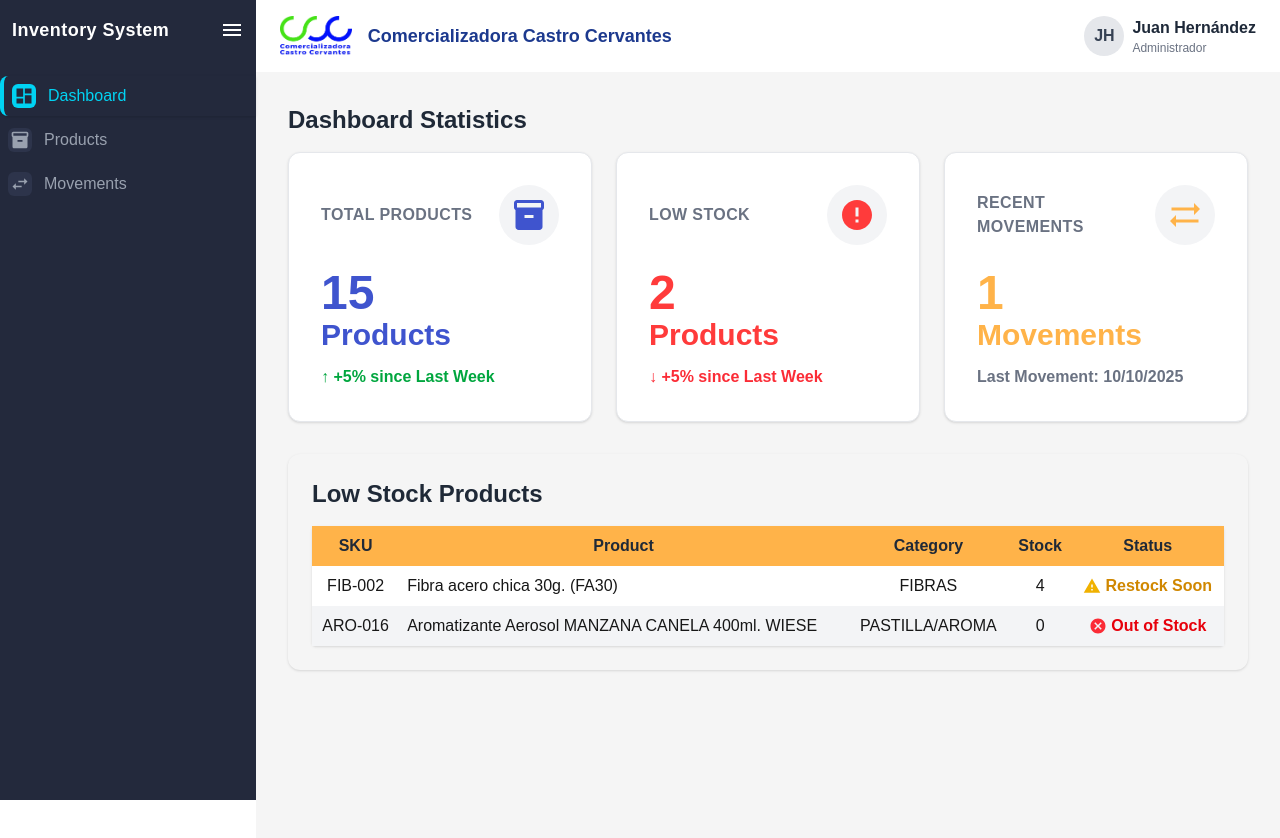
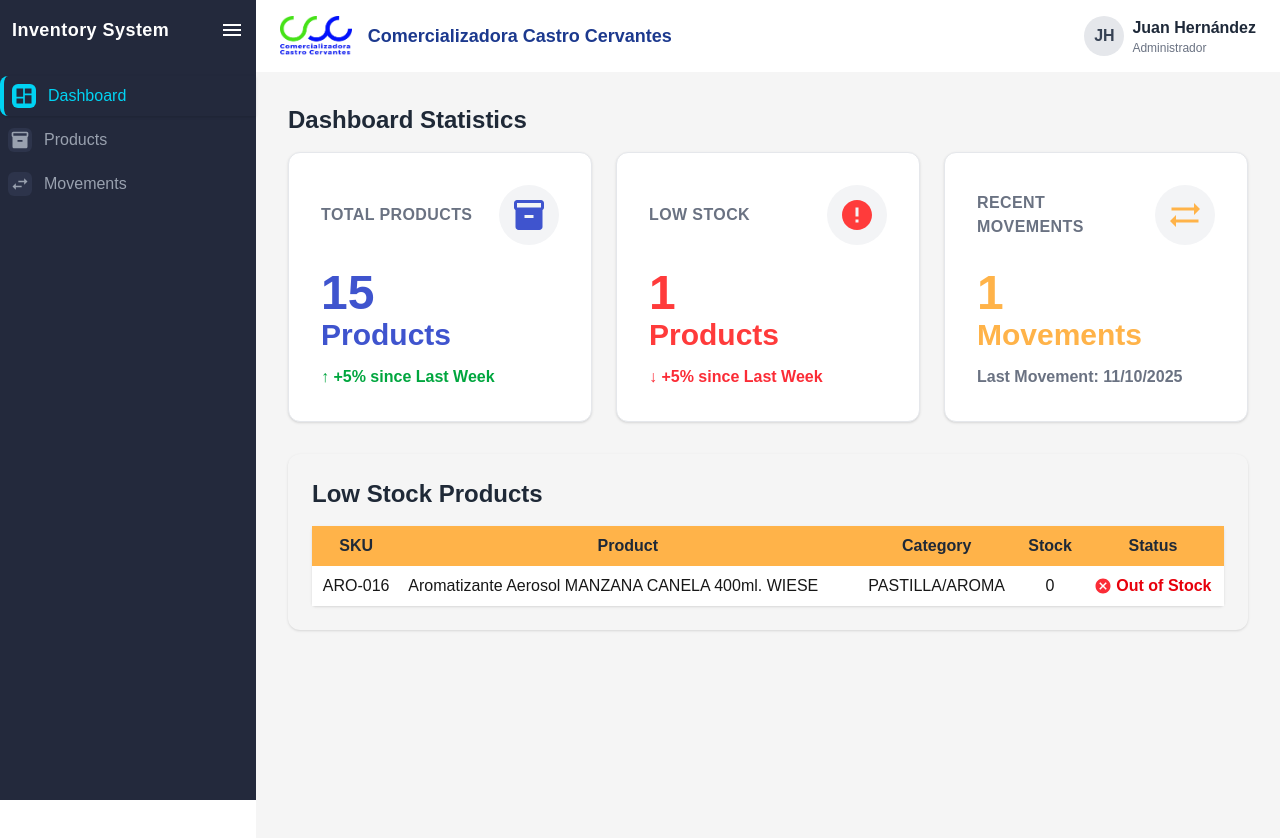
Before and after one commit to Juan-Hernandez-Dev/CCC_Inventory, a Next.js app: page / in a window 1280 px wide. Shown: the top 838 px of the page. Built offline with nearby package versions, Linux system fonts and the light colour scheme.

Commit message:
Actualizacion de dashboard sobre los movimientos

```diff
--- a/data/movements.json
+++ b/data/movements.json
@@ -26,6 +26,15 @@
       "movement": "Stock In",
       "quantity": 100,
       "user": "Victor Castro"
+    },
+    {
+      "id": "mv-004",
+      "date": "2025-10-11T18:18:00Z",
+      "product": "Fibra acero chica 30g. (FA30)",
+      "sku": "FIB-002",
+      "movement": "Stock In",
+      "quantity": 100,
+      "user": "Victor Castro"
     }
   ]
 }
--- a/src/app/page.tsx
+++ b/src/app/page.tsx
@@ -1,21 +1,37 @@
 "use client";
 
-import Header from '../../components/Header';
-import Sidebar from '../../components/Sidebar';
 import React from "react";
-import data from '../../data/productos.json';
+import Header from "../../components/Header";
+import Sidebar from "../../components/Sidebar";
+import { MdInventory2, MdError, MdSyncAlt, MdWarning, MdCancel } from "react-icons/md";
+
+// JSONs (en la RAÍZ del proyecto carpeta `data/`)
+import productsData from "../../data/productos.json";
 import movementsData from "../../data/movements.json";
-import { MdInventory2, MdError, MdSyncAlt, MdWarning, MdCancel } from "react-icons/md";
-import type { Movement } from "../types_movements/movements";
 
-export default function Page() {
-  const [sidebarWidth, setSidebarWidth] = React.useState('64px');
+// ===================== Tipos locales (para no depender de otros imports) =====================
+type MovementType = "Stock In" | "Stock Out";
+type Movement = {
+  id: string;
+  date: string;     // ISO date string
+  product: string;
+  sku: string;
+  movement: MovementType;
+  quantity: number;
+  user: string;
+};
 
-  // --- Métricas de productos ---
-  const totalProducts = (data as any).productos.length;
-  const lowStock = (data as any).productos.filter((p: any) => p.stock <= 5).length;
+type Status = "Available" | "Restock Soon" | "Out of Stock";
 
-  // --- Helper: dd/MM/yyyy ---
+type Product = {
+  sku: string;
+  nombre: string;
+  categoria: string;
+  stock: number;        // stock base del JSON de productos
+  // puede venir un "estado" en el JSON, pero lo recalculamos
+};
+
+// ===================== Helpers =====================
 const formatDate = (d: Date) => {
   const dd = String(d.getDate()).padStart(2, "0");
   const mm = String(d.getMonth() + 1).padStart(2, "0");
@@ -23,16 +39,42 @@ export default function Page() {
   return `${dd}/${mm}/${yyyy}`;
 };
 
-  // --- Movimientos desde JSON ---
-  // Soporta ambas estructuras: { movements: [...] } o directamente [...]
+// Soporta ambas estructuras de movements.json:
+// { "movements": [...] }  ó  [ ... ]
 const movements: Movement[] =
   ((movementsData as any).movements ?? (movementsData as any)) as Movement[];
+
+// ===================== Cálculos de movimientos (Delta por SKU) =====================
+const movementDeltaBySku = movements.reduce((acc: Record<string, number>, m) => {
+  const sign = m.movement === "Stock In" ? 1 : -1;
+  acc[m.sku] = (acc[m.sku] ?? 0) + sign * m.quantity;
+  return acc;
+}, {});
+
+// Productos con stock EFECTIVO y estado derivado
+const rawProducts: Product[] = (productsData as any).productos;
+const productsWithEffective = rawProducts.map((p) => {
+  const delta = movementDeltaBySku[p.sku] ?? 0;
+  const effectiveStock = (p.stock ?? 0) + delta;
+
+  const status: Status =
+    effectiveStock <= 0 ? "Out of Stock" :
+    effectiveStock <= 5 ? "Restock Soon" :
+    "Available";
+
+  return { ...p, effectiveStock, status };
+});
+
+// ===================== Métricas Dashboard =====================
+// Total productos y Low Stock usando el stock EFECTIVO
+const totalProducts = productsWithEffective.length;
+const lowStock = productsWithEffective.filter((p) => p.status !== "Available").length;
 
 // Último movimiento (fecha más reciente)
 const lastMovementDate: Date | null =
   movements.length > 0
     ? movements
-          .map(m => new Date(m.date))
+        .map((m) => new Date(m.date))
         .sort((a, b) => b.getTime() - a.getTime())[0]
     : null;
 
@@ -44,10 +86,14 @@ export default function Page() {
 const startOfTomorrow = new Date(startOfToday);
 startOfTomorrow.setDate(startOfTomorrow.getDate() + 1);
 
-  const recentMovements = movements.filter(m => {
+const recentMovements = movements.filter((m) => {
   const d = new Date(m.date);
   return d >= startOfToday && d < startOfTomorrow;
 }).length;
+
+// ===================== Componente =====================
+export default function Page() {
+  const [sidebarWidth, setSidebarWidth] = React.useState("64px");
 
   return (
     <div className="flex h-screen" style={{ margin: 0, padding: 0 }}>
@@ -56,7 +102,7 @@ export default function Page() {
         <Header />
         <div className="p-8 bg-[#f5f5f5] min-h-screen">
           {/* Dashboard Title */}
-          <h1 className="text-2xl mb-4" style={{ fontWeight: 'bold', color: '#1F2937' }}>
+          <h1 className="text-2xl mb-4" style={{ fontWeight: "bold", color: "#1F2937" }}>
             Dashboard Statistics
           </h1>
 
@@ -113,9 +159,11 @@ export default function Page() {
             </div>
           </div>
 
-          {/* Low Stock Products Table */}
+          {/* Low Stock Products Table (con stock EFECTIVO) */}
           <div className="bg-[#f5f5f5] p-6 rounded-xl shadow mb-8">
-            <h1 className="text-2xl mb-4" style={{ fontWeight: 'bold', color: '#1F2937' }}>Low Stock Products</h1>
+            <h1 className="text-2xl mb-4" style={{ fontWeight: "bold", color: "#1F2937" }}>
+              Low Stock Products
+            </h1>
             <table className="w-full border-collapse rounded shadow">
               <thead>
                 <tr className="bg-[#FFB349] text-[#1F2937]">
@@ -127,22 +175,22 @@ export default function Page() {
                 </tr>
               </thead>
               <tbody>
-                {(data as any).productos
-                  .filter((p: any) => p.estado === "Restock Soon" || p.estado === "Out of Stock")
-                  .map((p: any, idx: number) => (
+                {productsWithEffective
+                  .filter((p) => p.status === "Restock Soon" || p.status === "Out of Stock")
+                  .map((p, idx) => (
                     <tr key={p.sku} className={idx % 2 === 0 ? "bg-white" : "bg-gray-100"}>
                       <td className="p-2 text-center">{p.sku}</td>
                       <td className="p-2 text-left">{p.nombre}</td>
                       <td className="p-2 text-center">{p.categoria}</td>
-                      <td className="p-2 text-center">{p.stock}</td>
+                      <td className="p-2 text-center">{(p as any).effectiveStock}</td>
                       <td className="p-2 text-center">
-                        {p.estado === "Restock Soon" && (
+                        {(p as any).status === "Restock Soon" && (
                           <span className="flex items-center justify-center gap-1 text-yellow-600 font-semibold">
                             <MdWarning className="text-yellow-500" size={18} />
                             Restock Soon
                           </span>
                         )}
-                        {p.estado === "Out of Stock" && (
+                        {(p as any).status === "Out of Stock" && (
                           <span className="flex items-center justify-center gap-1 text-red-600 font-semibold">
                             <MdCancel className="text-red-500" size={18} />
                             Out of Stock
```
Lines whose indentation alone changed are shown as unchanged.
